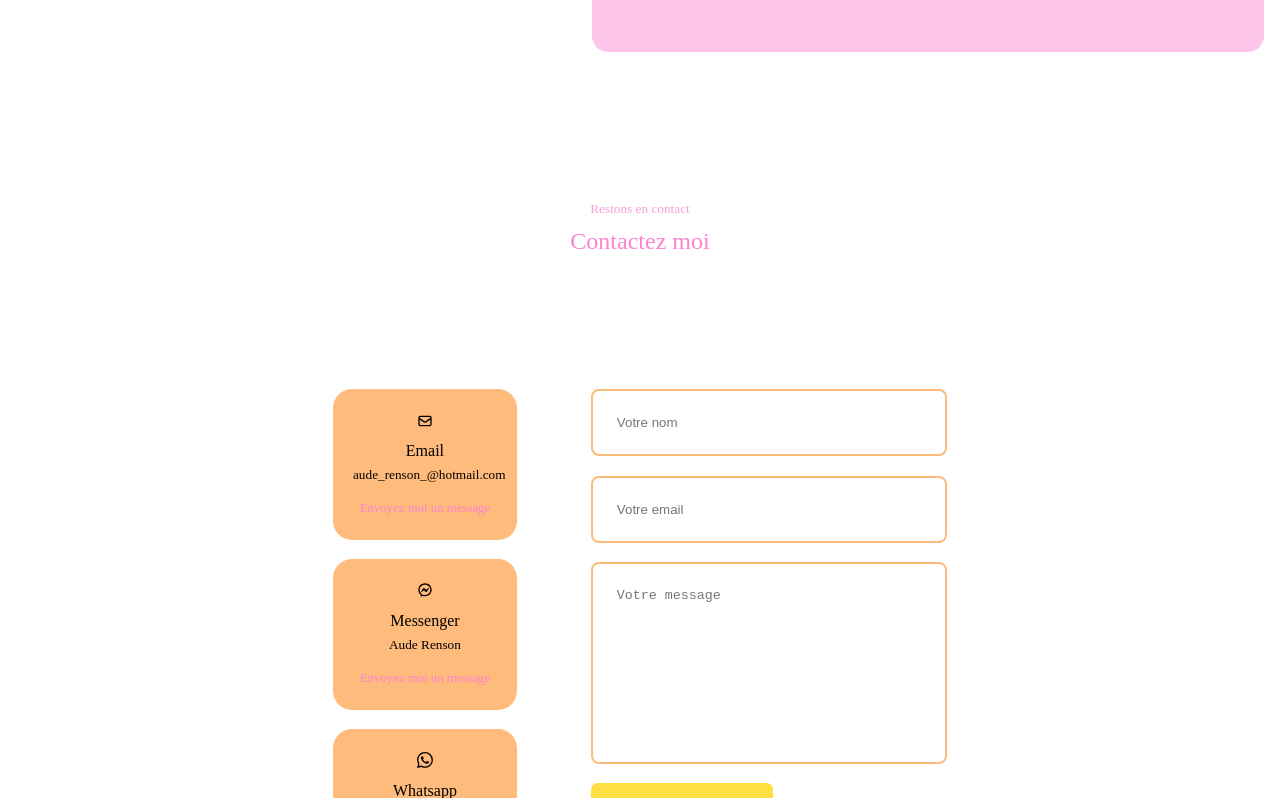
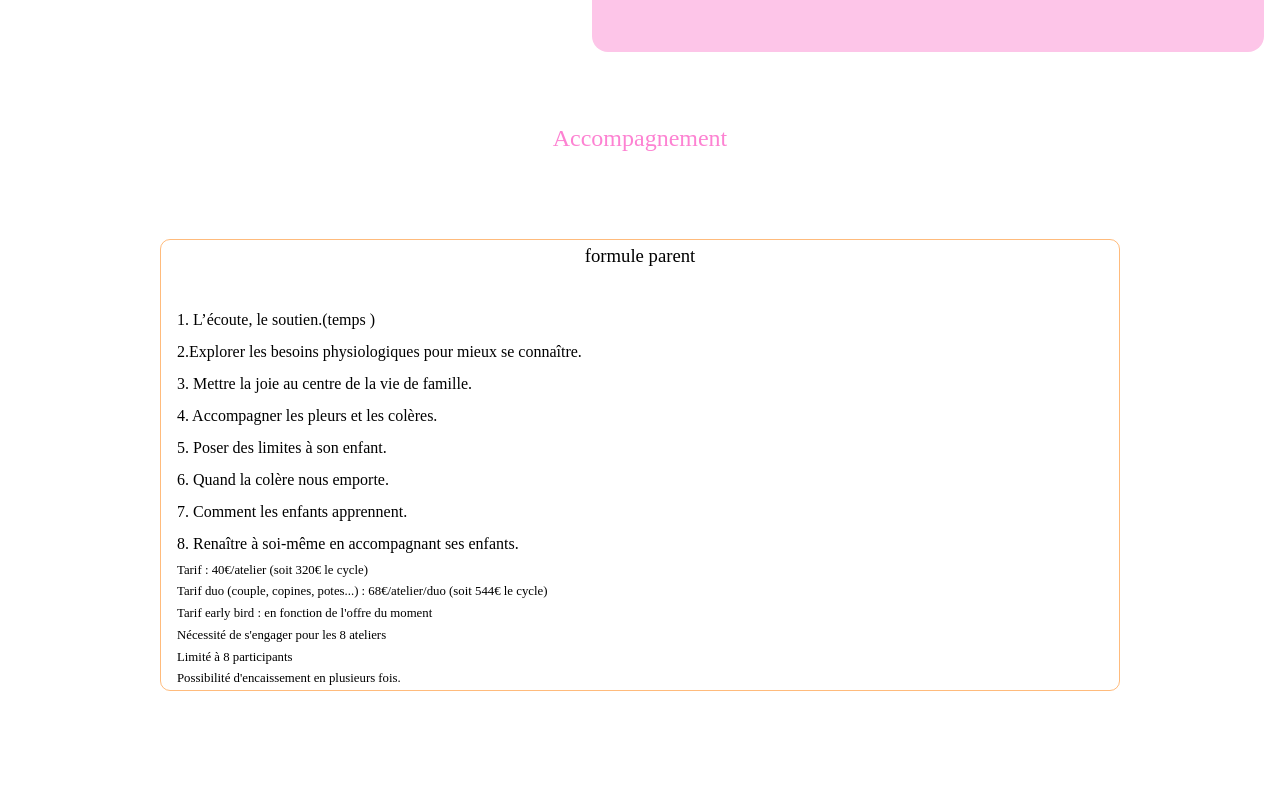
Before and after one commit to daddykoala/Aude-renson, a React (Create React App) app in the folder my-app/: page / in a window 1280 px wide. Shown: the part 762-1560 px from the top of the page. Built offline with nearby package versions, Linux system fonts and the light colour scheme.

Commit message:
offer en cours

```diff
--- /dev/null
+++ b/my-app/src/components/accompagnement/Offer.jsx
@@ -0,0 +1,42 @@
+import React from "react";
+import "./OfferStyles.scss";
+
+function Offer() {
+  return (
+    <section id="offer" className="container">
+      <h2 className="offer__title">Accompagnement</h2>
+      <div className="offer__content">
+        <article className="offer__card">
+          <h3>formule parent</h3>
+          <div className="offer__card__column">
+            <ol>
+              <li> 1. L’écoute, le soutien.(temps ) </li>
+              <li>
+                2.Explorer les besoins physiologiques pour mieux se connaître.
+              </li>
+              <li>3. Mettre la joie au centre de la vie de famille.</li>
+              <li>4. Accompagner les pleurs et les colères.</li>
+              <li>5. Poser des limites à son enfant.</li>
+              <li>6. Quand la colère nous emporte.</li>
+              <li>7. Comment les enfants apprennent.</li>
+              <li>8. Renaître à soi-même en accompagnant ses enfants.</li>
+            </ol>
+            <div className="offer__price">
+              <p>Tarif : 40€/atelier (soit 320€ le cycle)</p>
+              <p>
+                Tarif duo (couple, copines, potes...) : 68€/atelier/duo (soit
+                544€ le cycle)
+              </p>
+              <p>Tarif early bird : en fonction de l'offre du moment</p>
+              <p>Nécessité de s'engager pour les 8 ateliers </p>
+              <p>Limité à 8 participants</p>
+              <p>Possibilité d'encaissement en plusieurs fois.</p>
+            </div>
+          </div>
+        </article>
+      </div>
+    </section>
+  );
+}
+
+export default React.memo(Offer);
--- /dev/null
+++ b/my-app/src/components/accompagnement/OfferStyles.scss
@@ -0,0 +1,32 @@
+@use'../../styles/vars.scss';
+
+#offer {
+    height: 100vh;
+}
+.offer__content{
+    margin-top: 5rem;
+}
+.offer__card {
+    border: solid 1px;
+    border-color: vars.$color-secondary-variant;
+    border-radius: 10px;
+    text-align: center;
+
+    &__column{
+        // display: flex;
+        // flex-direction: row;
+        text-align: left;
+        margin-top: 2rem;
+
+    }
+
+}
+ol {
+    line-height: 2rem;
+    margin-left: 1rem;
+}
+
+.offer__price{
+    margin-left: 1rem;
+    font-size: 0.8rem;
+}
--- a/my-app/src/components/cover/Cover.jsx
+++ b/my-app/src/components/cover/Cover.jsx
@@ -15,7 +15,7 @@ function Cover() {
         <div className="nav__left nav__all">
             <a href="#home">Home</a>
             <a href="#presentation">Qui suis-je?</a>
-            <a href="#accompagnement">Accompagnement</a>
+            <a href="#offer">Accompagnement</a>
             </div>
     <img className ='nav__logo 'src={LOGO} alt="logo" />
         <div className="nav__right nav__all">
--- a/my-app/src/container/main/main.jsx
+++ b/my-app/src/container/main/main.jsx
@@ -2,6 +2,7 @@ import React from 'react'
 import Socials from '../../components/social/Socials';
 import About from '../../components/about/About';
 import Contact from '../../components/contact/contact';
+import Offer from '../../components/accompagnement/Offer';
 
 
 function Main
@@ -10,6 +11,7 @@ function Main
     <div>
         <Socials/>
         <About/>
+        <Offer/>
         <Contact/>
     </div>
   )
```
